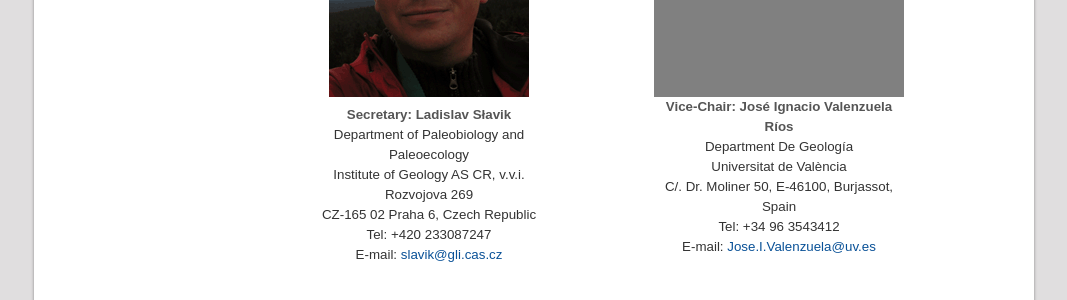
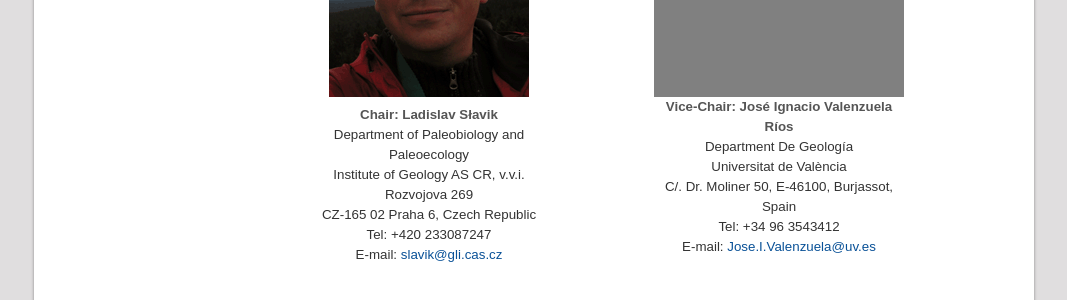
Before and after one commit to i-c-stratigraphy/i-c-stratigraphy.github.io, a Jekyll site: the page built from pages/subcommissions.md, in a window 1280 px wide and 900 px high, scrolled down 7422 px. Shown: the part 153-453 px from the top of the window, without its empty margins (106-1173 px from the left). Built offline with Jekyll 4.4.1, drawn with Linux system fonts in a browser that asks for light colours; some of the changed text lies outside the part shown.

Commit message:
Update subcommissions.md

```diff
--- a/pages/subcommissions.md
+++ b/pages/subcommissions.md
@@ -278,7 +278,7 @@
 [Homepage](https://devonian.stratigraphy.org/)
 <div class="person">
     <img src="/images/person-slavik.gif" alt="" />
-    <h4>Secretary: Ladislav Słavik</h4>
+    <h4>Chair: Ladislav Słavik</h4>
     <p>
         Department of Paleobiology and Paleoecology<br />
         Institute of Geology AS CR, v.v.i.<br />
@@ -545,7 +545,7 @@
 
 <div class="person">
     <img src="/images/person-wagreich.gif" alt="" />
-    <h4>Secretary: Michael Wagreich</h4>
+    <h4>Vice-chair: Michael Wagreich</h4>
     <p>
         Professor, Depart. of Geodynamics and Sedimentology<br />
         University of Vienna<br />
```
